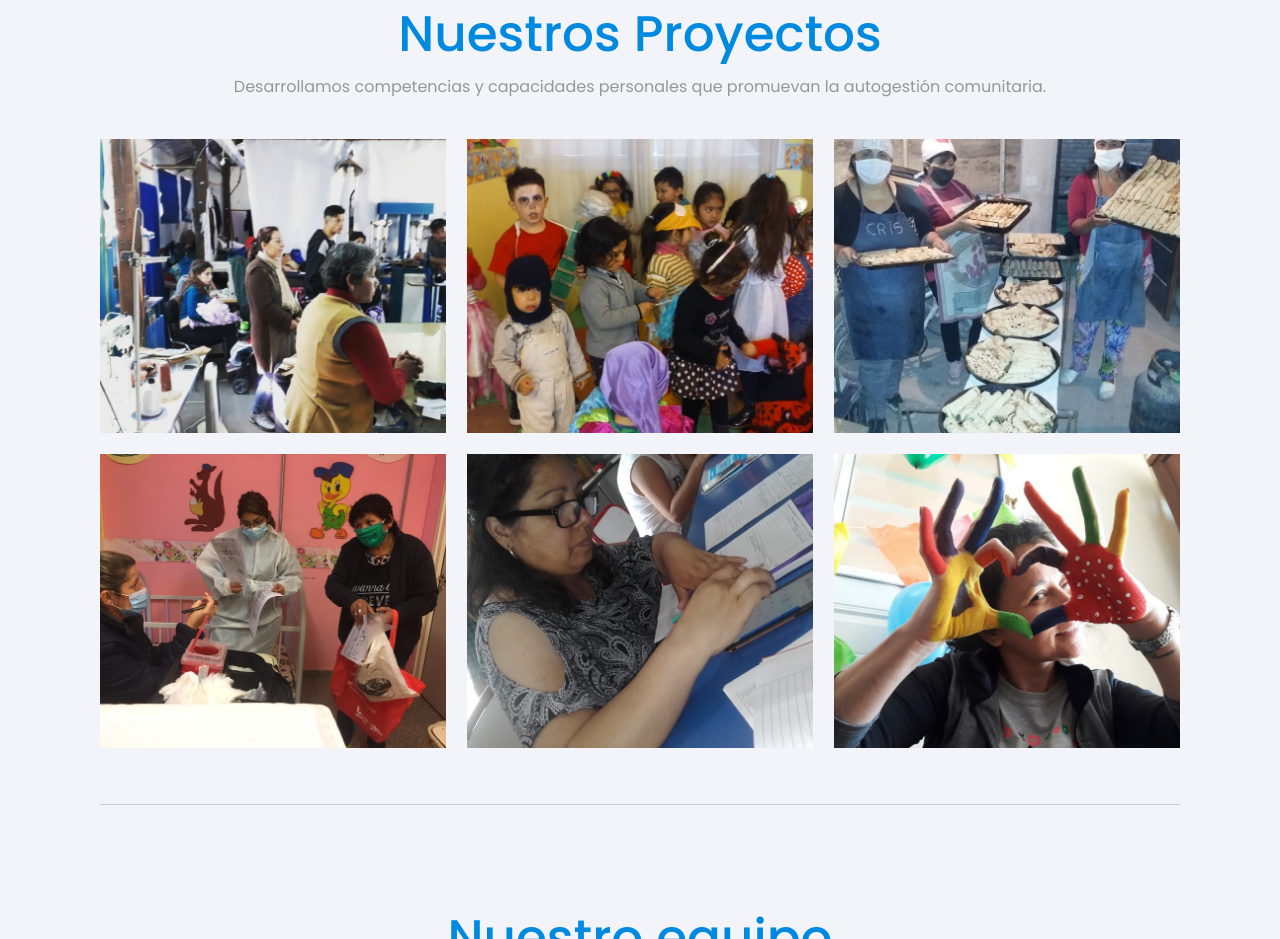
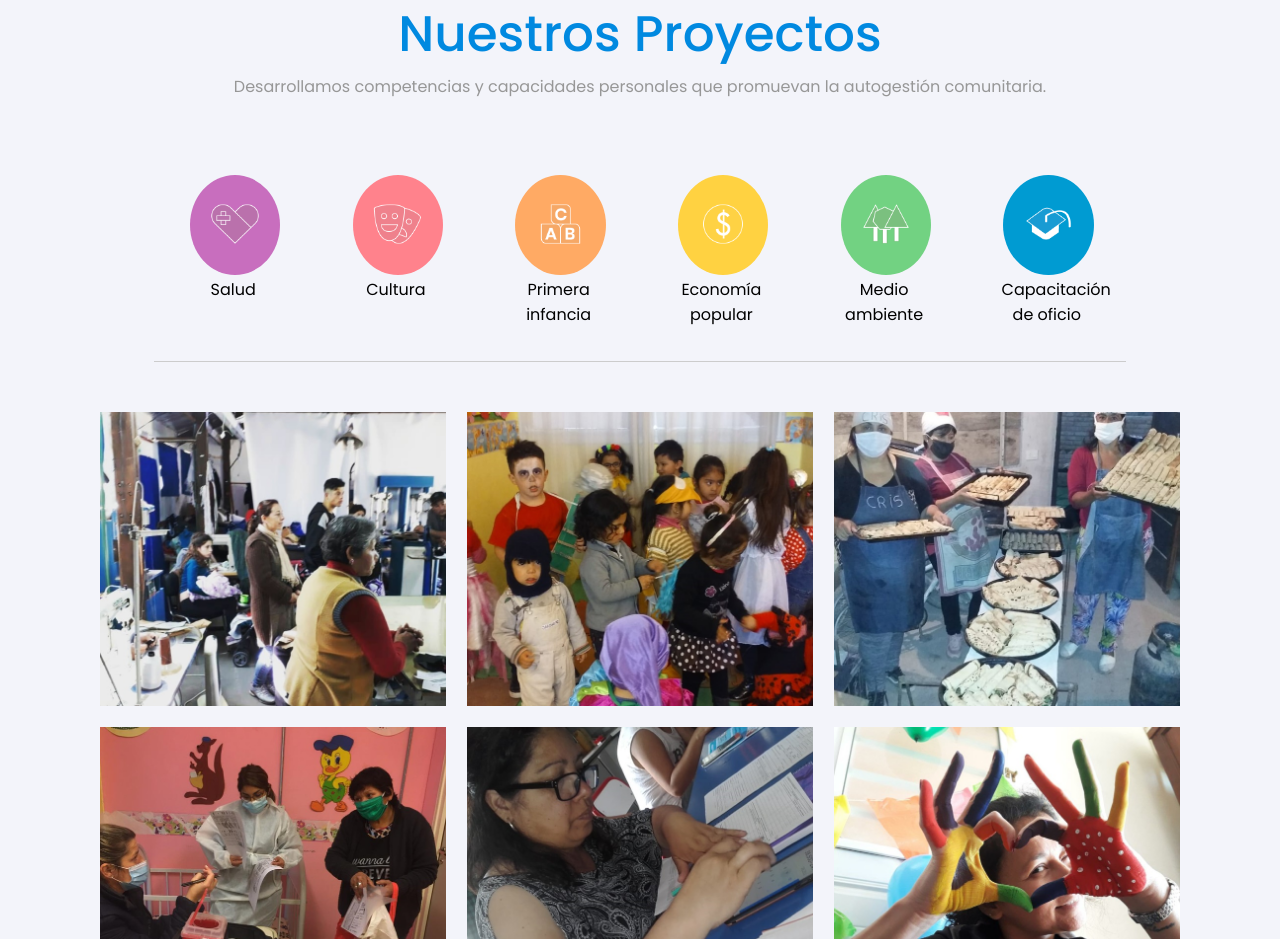
Before and after one commit to mati-romero/Fundacion-Vicentina, a plain HTML site: page index.html in a window 1280 px wide. Shown: the part 1700-2639 px from the top of the page. Drawn offline with Linux system fonts and the light colour scheme.

Commit message:
Iconos de proyecto

```diff
--- a/css/main.css
+++ b/css/main.css
@@ -234,6 +234,73 @@ body{
 .main .proyectos .galeria-proyectos .proyecto img{
   width: 100%;
   vertical-align: top;
+}
+
+/* Links */
+
+.main .link-proyectos {
+    background: #F3F4FA;
+}
+
+.main .link-proyectos .link-contenedor {
+  display: flex;
+  flex-direction: row;
+  flex-wrap: wrap;
+  justify-content: space-between;
+  padding: 34px;
+  border-bottom: 1px solid #ccc;
+  margin-bottom: 50px;
+}
+
+.main .link-proyectos .link-contenedor .link-box {
+  width: 10%;
+  text-align: center;
+  cursor: pointer;
+}
+
+.main .link-proyectos .link-contenedor .link-box:hover {
+  color: #0089E0;
+}
+
+.main .link-proyectos .link-contenedor .link {
+  width: 100%;
+  margin: 2%;
+  border-radius: 100%;
+  text-align: center;
+}
+
+.main .link-proyectos .link-contenedor .link:hover {
+  border: 1px solid #FFF;
+}
+
+#Salud{
+  background: #C86EBE;
+}
+
+#Cultura {
+  background: #FF828C;
+}
+
+#Primera-infancia {
+  background: #FFAA64;
+}
+
+#Economia-popular {
+  background: #FFD241;
+}
+
+#Medio-ambiente {
+  background: #72D282;
+}
+
+#Capacitación-de-oficio {
+  background: #009BD2;
+}
+
+.main .link-proyectos .link-contenedor .link img {
+  width: 90%;
+  padding: 15px;
+  padding-top: 20px;
 }
 
 /*Modal fotos proyectos*/
--- a/index.html
+++ b/index.html
@@ -147,6 +147,52 @@
             <h2>Nuestros Proyectos</h2>
             <p>Desarrollamos competencias y capacidades personales que promuevan la autogestión comunitaria.</p>
           </div>
+
+          <!-- Links  Proyectos -->
+
+          <div class="link-proyectos">
+            <div class="contenedor">
+              <div class="link-contenedor">
+                <div class="link-box">
+                  <div id="Salud" class="link">
+                    <a href=""><img src="img/iconosal-color.png"></a>
+                  </div>
+                  <p>Salud</p>
+                </div>
+                <div class="link-box">
+                  <div id="Cultura" class="link">
+                    <a href=""><img src="img/iconocult-color.png"></a>
+                  </div>
+                  <p>Cultura</p>
+                </div>
+                <div class="link-box">
+                  <div id="Primera-infancia" class="link">
+                    <a href=""><img src="img/iconoinf-color.png"></a>
+                  </div>
+                  <p>Primera infancia</p>
+                </div>
+                <div class="link-box">
+                  <div id="Economia-popular" class="link">
+                    <a href=""><img src="img/iconoecon-color.png"></a>
+                  </div>
+                  <p>Economía popular</p>
+                </div>
+                <div class="link-box">
+                  <div id="Medio-ambiente" class="link">
+                    <a href=""><img src="img/iconomedio-blanco.png"></a>
+                  </div>
+                  <p>Medio ambiente</p>
+                </div>
+                <div class="link-box">
+                  <div id="Capacitación-de-oficio" class="link">
+                    <a href=""><img src="img/iconocap-blanco.png"></a>
+                  </div>
+                  <p>Capacitación de oficio</p>
+                </div>
+              </div>
+            </div>
+          </div>
+
           <div class="galeria-proyectos">
             <div class="proyecto">
               <img src="img/proyecto1.jpg" alt="Proyecto" class="imagen-proyecto">
@@ -168,6 +214,15 @@
             </div>
           </div>
         </div>
+      </section>
+
+      <!-- Links -->
+
+      <section class="link-proyectos">
+        <div class="contenedor">
+
+        </div>
+
       </section>
 
       <!-- Nuestro equipo -->
```
Also changed, not shown: img/iconocap-blanco.png (added), img/iconocult-color.png (added), img/iconoecon-color.png (added), img/iconoinf-color.png (added), img/iconomedio-blanco.png (added), img/iconosal-color.png (added).
